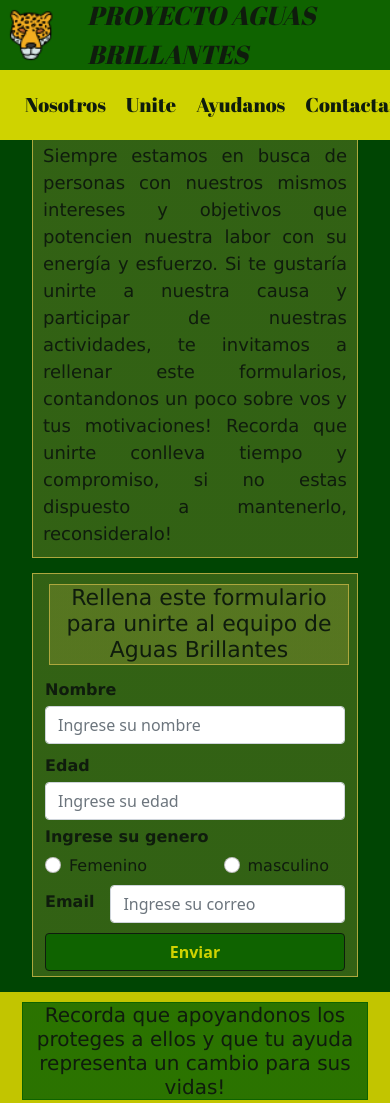
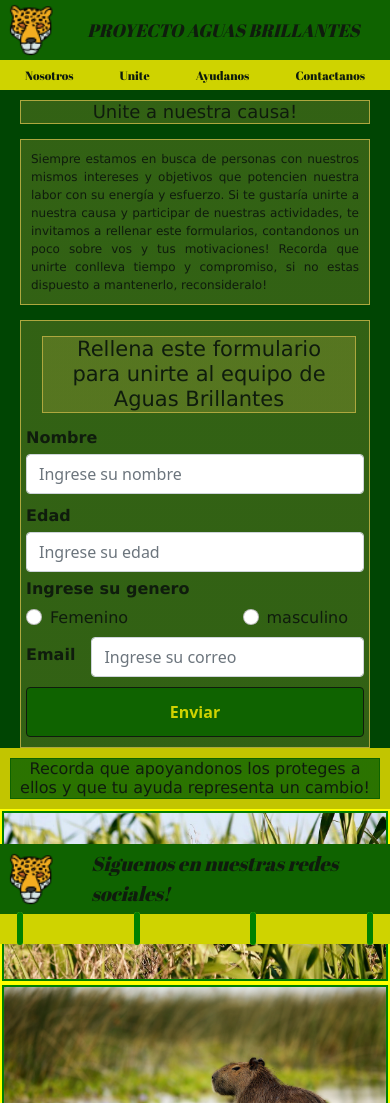
Before and after one commit to Nebularmess/aguasbrillantes-sorianicolas, a plain HTML site: page pages/unite-2.html in a window 390 px wide. Shown: the top 1103 px of the page. Drawn offline with nearby package versions, Linux system fonts and the light colour scheme; some icons are missing.

Commit message:
index-nosotros-actualizados

```diff
--- a/css/style-2.css
+++ b/css/style-2.css
@@ -7,9 +7,6 @@
     position: fixed;
     z-index: 100;
     height: 70px;
-}
-.row__main {
-    min-height: 400px;
 }
 .row__footer {
     height: 70px;
@@ -23,8 +20,21 @@
     align-items: center;
     padding: 0;
 }
+.header-unite {
+    background-color: #0F6300 ;
+    height: 70px;
+    width: 100%;
+    margin: 0px;
+    display: flex;
+    align-items: center;
+    padding: 0;
+    --bs-gutter-x: 0rem;
+}
+
 .fondo {
-    padding: 0px
+    padding: 0px;
+    display: flex;
+    align-items: center;
 }
 .header__open {
     display: none
@@ -32,7 +42,19 @@
 .header__container {
     height: 100%;
 }
+.main__row {
+    margin: 0px;
+    min-height: 100vh;
+    background-color: #004503;
+}
+.main__row-unite {
+    margin: 0px;
+    background-color: #004503;
 
+}
+.bs {
+    --bs-gutter-x: 0;
+}
 .header__proyecto {
     font-family: 'Abril Fatface', cursive;
     font-style: italic;
@@ -60,6 +82,9 @@
     padding: 0px;
 }
 .header__row {
+    height: 60px;
+}
+.header__row-unite {
     height: 60px;
 }
 .nav {
@@ -94,7 +119,7 @@
     height: 70px;
     background-color: #CFD300;
     display: flex;
-    transition: 0,05s;
+    transition: 0.05s;
 }
 .nav__item-volver {
     display: none;
@@ -120,17 +145,29 @@
 }
 .body {
     background-color: #0F1C0D;
+    padding: 0px;
+    min-height: 100vh;
+    display: flex;
+    flex-direction: column;
+    flex-wrap: wrap;
 }
 .article {
     background-color: #004503;
     position: absolute;
     top: 70px;
+    min-height: 100%;
+}
+.altura {
+    min-height: 100%;
+}
+.section__derecha {
+    min-height: 100%;
 }
 .section__izquierda {
     background-color: #004503;
     display: flex;
     flex-direction: column;
-    min-height: 400px;
+    min-height: 100%;
     justify-content: space-between;
     position: relative;
 }
@@ -184,6 +221,7 @@ ul {
     flex-direction: column;
     justify-content: space-between;
     align-items: center;
+    padding-bottom: 10px;
 }
 .section__titulo-derecha {
     font-family:Verdana, Geneva, Tahoma, sans-serif;
@@ -212,13 +250,17 @@ ul {
 .formulario {
     background-image: linear-gradient(to left, #ada73e4a, #ada73e4a);
     border: 1px solid #ada73e;
-    margin: 15px 20px 15px 20px;
+    margin: 15px 20px 0px 20px;
+    padding: 5px;
 }
 .label {
     color:#0F1C0D;
     font-family: Verdana, Geneva, Tahoma, sans-serif;
-    font-size: 16px;
+    font-size: 18px;
     margin-bottom: 4px;
+}
+.form-control {
+    height: 40px;
 }
 .input {
     display: flex;
@@ -241,7 +283,7 @@ ul {
     font-family:Verdana, Geneva, Tahoma, sans-serif;
     color: #0F1C0D;
     opacity: 100%;
-    font-size: 22px;
+    font-size: 21px;
     text-align: center;
     margin-left: 1rem;
     margin-top: 10px;
@@ -254,6 +296,7 @@ ul {
 }
 .enviar {
     width: 100%;
+    height: 50px;
     margin: 5px 0px 5px 0px;
     background-color: #0F6300;
     color: #CFD300;
@@ -284,13 +327,27 @@ ul {
 .recuadro__imagen:hover {
     transform: scale(1.2);
 }
+.containerFooter {
+    z-index: 100;
+    position: sticky;
+    margin-top: auto;
+}
 .footer {
     background-color: #0F6300;
     height: 70px;
+    padding-left: 0px;
+    padding-right: 0px;
+}
+.footer-unite {
+    background-color: #0F6300;
+    height: 70px;
+    padding-left: 0px;
+    padding-right: 0px;
     margin: 0px;
 }
 .footer__row {
     height: 70px;
+    margin-top: auto;
 }
 .footer__izquierda {
     display: flex;
@@ -353,3 +410,140 @@ ul {
         background-color: green;
         color: yellow;
 }
+@media screen and (max-width: 1023px) {
+
+    .header__proyecto {
+        font-family: 'Abril Fatface', cursive;
+        font-style: italic;
+        font-size: 20px;
+        color: #0F1C0D;
+    }
+    .nav__lista {
+        list-style: none;
+        display: flex;
+        flex-direction: row;
+        flex-wrap: nowrap;
+        justify-content: space-between;
+        align-content: center;
+        font-size: 12px;
+        width: 100%;
+        height: 70px;
+        justify-self: flex-start;
+        margin: 0px;
+    }
+    .section__titulo {
+        font-family:Verdana, Geneva, Tahoma, sans-serif;
+        color: #0F1C0D;
+        opacity: 100%;
+        font-size: 18px;
+        text-align: center;
+        margin: 10px 20px 15px;
+        margin-top: 10px;
+        background-image: linear-gradient(to left, #ada73e4a, #ada73e4a);
+        border: 1px solid #ada73e;
+    }
+    .section__parrafo {
+        font-family:Verdana, Geneva, Tahoma, sans-serif;
+        font-size: 12px;
+        margin: 15px 20px 15px 20px;
+        text-align: justify;
+        color:#0F1C0D;
+        padding: 10px;
+        background-image: linear-gradient(to left, #ada73e4a, #ada73e4a);
+        border: 1px solid #ada73e;
+    }
+    .section_iconos {
+        object-fit: cover;
+        height: 30px;
+        width: 30px;
+        margin: 10px;
+        align-self: center;
+        opacity: 100%;
+    }
+    .section__titulo-derecha {
+        font-family:Verdana, Geneva, Tahoma, sans-serif;
+        color: #0F1C0D;
+        opacity: 100%;
+        font-size: 16px;
+        text-align: center;
+        margin: 10px;
+        margin-top: 10px;
+        background-image: linear-gradient(to left, #0d6300d5,#0d6300d5);
+        border: 1px solid #0d6300
+    }
+    .carouselImagenes {
+        height: 200px;
+        object-fit: cover;
+    }
+    .video {
+        width: 90%;
+        height: 180px;
+        border: solid 1px #0F6300;
+        margin-bottom: 10px;
+    }
+    .footer__proyecto {
+        font-family: 'Abril Fatface', cursive;
+        font-style: italic;
+        font-size: 20px;
+        color: #0F1C0D;
+    }
+    .label {
+        font-size: 16px;
+    }
+    .recuadro__imagen {
+        height: 170px;
+        width: 100%;
+        object-fit: cover;
+        border: 2px green solid;
+        transition: all 2s;
+        margin: 0px;
+    }
+}
+@media screen and (max-width: 600px) {
+    .header__proyecto {
+        font-family: 'Abril Fatface', cursive;
+        font-style: italic;
+        font-size: 18px;
+        color: #0F1C0D;
+    }
+    .nav {
+        height: 30px;
+    }
+    .nav__item {
+        height: 30px;
+    }
+    .nav__enlace {
+        height: 30px;
+    }
+    .nav__lista {
+        list-style: none;
+        display: flex;
+        flex-direction: row;
+        flex-wrap: nowrap;
+        justify-content: space-between;
+        align-content: center;
+        font-size: 12px;
+        width: 100%;
+        height: 30px;
+        justify-self: flex-start;
+        margin: 0px;
+    }
+    .article {
+        top: 90px;
+    }
+    .carouselImagenes {
+        height: 200px;
+    }
+    .footer__proyecto {
+        font-size: 20px;
+    }
+    .footer__iconos {
+        font-size: 20px;
+    }
+    .footer_derecha {
+        height: 30px;
+    }
+    .footer__lista {
+        height: 30px;
+    }
+}
--- a/pages/unite.html
+++ b/pages/unite-2.html
@@ -13,11 +13,8 @@
     <link rel="stylesheet" href="../css/style-2.css">
 </head>
 <body class="body container-fluid">
-    <div class="row header__row">
-        <div class="container-fluid fixed">
-            <div class="row header__row">
+    <header class="row fixed header-unite">
         <div class="col-md-7 fondo">
-                    <header class="header">
             <a class="header__marca" href="../index.html">
                 <img class="header__logo" src="../images/logochico.png" alt="logo">
             </a>
@@ -25,7 +22,6 @@
             <a href="#lateral" class="header__open">
                 <span class="jam jam-menu"></span>
             </a>
-                    </header>
         </div>
         <div class="col-md-5 header__lista">
             <nav class="nav" id="lateral">
@@ -48,20 +44,18 @@
                 </ul>
             </nav>
         </div>
-            </div>
-        </div>
-    </div>
-    <main class="row row__main">
+    </header>
+    <main class="row main__row bs">
         <article class="container-fluid article">
-            <div class="row">
-                <section class="col-md-7 section">
+            <div class="row bs">
+                <section class="col-md-7 section-izquierda">
                     <h2 class="section__titulo">Unite a nuestra causa!</h2>
                     <p class="section__parrafo">
                         Siempre estamos en busca de personas con nuestros mismos intereses y objetivos que potencien nuestra labor con su energía y esfuerzo.
                         Si te gustaría unirte a nuestra causa y participar de nuestras actividades, te invitamos a rellenar este formularios, contandonos un poco sobre vos y tus motivaciones!
                         Recorda que unirte conlleva tiempo y compromiso, si no estas dispuesto a mantenerlo, reconsideralo!
                     </p>
-                    <div class="row formulario">
+                    <div class="row bs formulario">
                         <div class="row">
                             <h3 class="col-md-12 section__titulo-form">Rellena este formulario para unirte al equipo de Aguas Brillantes</h3>
                         </div>
@@ -77,7 +71,7 @@
                                         <input class="form-control" type="number" id="edad" name="edad" placeholder="Ingrese su edad">
                                     </div>
                                 </div>
-                                <div class="row">
+                                <div class="row bs">
                                     <div class="col-md-6 form__genero">
                                         <span class="label"><b>Ingrese su genero</b></span>
                                     </div>
@@ -92,13 +86,13 @@
                                         </div>
                                     </div>
                                 </div>
-                                <div class="row">
+                                <div class="row bs">
                                     <div class="col-md-12 form__correo">
                                         <label class="label" for="correo label"><b>Email</b></label>
                                         <input class="form-control input" type="email" id="correo" name="correo" placeholder="Ingrese su correo">
                                     </div>
                                 </div>
-                                <div class="row">
+                                <div class="row bs">
                                     <div class="col-md-12">
                                         <button class="btn btn-success enviar"><b>Enviar</b></button>
                                     </div>
@@ -108,10 +102,10 @@
                     </div>
                 </section>
                 <section class="col-md-5 section__derecha">
-                        <div clas="row">
-                            <h3 class="section__titulo-derecha col-md-12">Recorda que apoyandonos los proteges a ellos y que tu ayuda representa un cambio para sus vidas!</h3>
+                        <div clas="row bs">
+                            <h3 class="section__titulo-derecha">Recorda que apoyandonos los proteges a ellos y que tu ayuda representa un cambio!</h3>
                         </div>
-                        <div class="row">
+                        <div class="row bs">
                             <div class="col-md-6 recuadro">
                                 <img class="recuadro__imagen" src="../images/inicio.jpg" alt="ave">
                             </div>
@@ -119,7 +113,7 @@
                                 <img class="recuadro__imagen" src="../images/carpincho.jpg" alt="carpincho">
                             </div>
                         </div>
-                        <div class="row">
+                        <div class="row bs">
                             <div class="col-md-6 recuadro">
                                 <img class="recuadro__imagen" src="../images/yacare.png" alt="yacare">
                             </div>
@@ -132,10 +126,8 @@
             </div>
         </article>
     </main>
-    <div class="footer__row">
-        <div class="container-fluid">
-            <footer class="footer col-md-12">
-                <div class="row">
+    <div class="container-fluid containerFooter">
+    <footer class="footer row">
         <div class="footer__izquierda col-md-7">
             <a class="footer__marca" href="../index.html">
                 <img class="footer__logo" src="../images/logochico.png"  alt="logo">
@@ -154,7 +146,6 @@
                        <span class="jam jam-instagram footer__iconos"></span>
                     </a>
                 </li>
-                                </li>
                 <li class="footer__item">
                     <a class="footer__enlaces enlaces" href="https://www.twitter.com/">
                         <span class="jam jam-twitter footer__iconos"></span>
@@ -167,9 +158,7 @@
                 </li>
             </ul>
         </div>
-                </div>
     </footer>
-        </div>
     </div>
     <script src="https://cdn.jsdelivr.net/npm/bootstrap@5.1.3/dist/js/bootstrap.bundle.min.js" integrity="sha384-ka7Sk0Gln4gmtz2MlQnikT1wXgYsOg+OMhuP+IlRH9sENBO0LRn5q+8nbTov4+1p" crossorigin="anonymous"></script>
 </body>
```
Also changed, not shown: index-2.html (+11 -21 lines), index.html (deleted, +0 -119 lines). Lines whose indentation alone changed are shown as unchanged.
